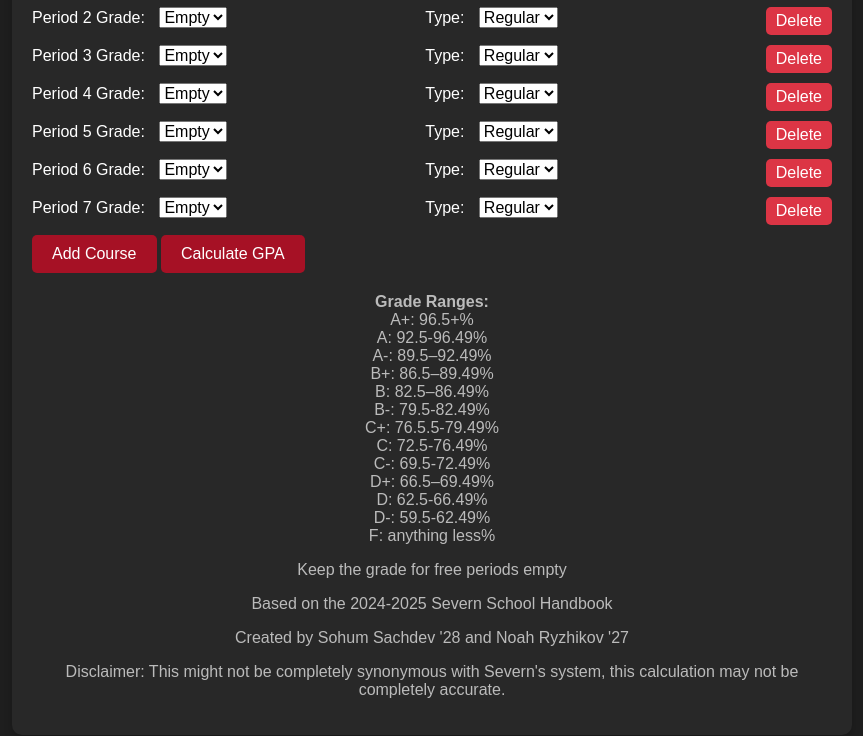
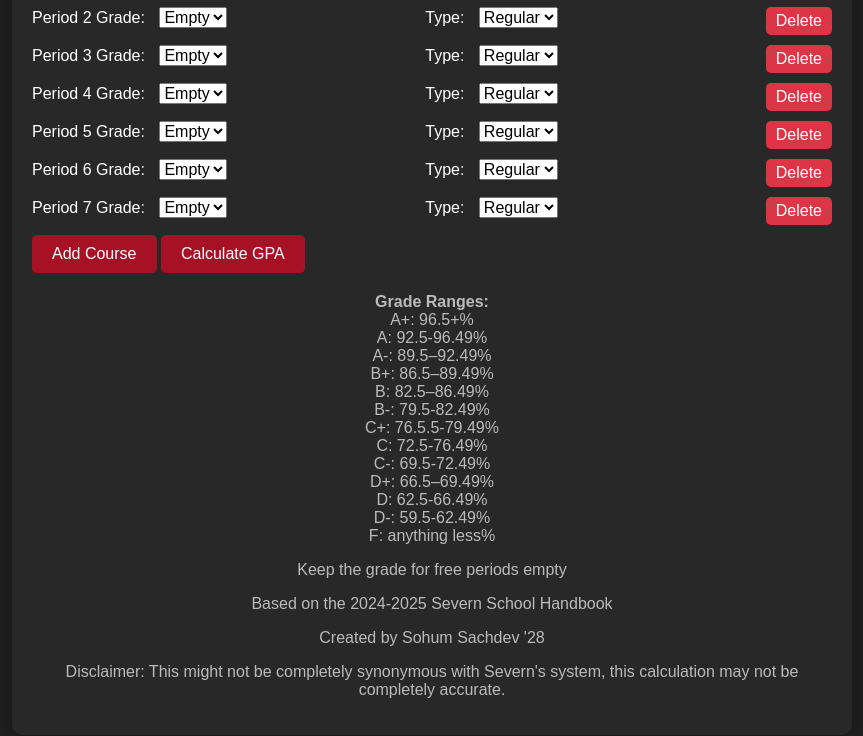
Before and after one commit to sohumsachdev/SevernGPA, a plain HTML site: page index.html in a window 1280 px wide. Shown: the part 300-1036 px from the top of the page, without its empty margins (208-1071 px from the left). Drawn offline with Linux system fonts and the light colour scheme.

Commit message:
Update index.html

```diff
--- a/index.html
+++ b/index.html
@@ -112,7 +112,7 @@
       </div>
       <p>Keep the grade for free periods empty</p>
       <p>Based on the 2024-2025 Severn School Handbook</p>
-      <p>Created by Sohum Sachdev '28 and Noah Ryzhikov '27</p>
+      <p>Created by Sohum Sachdev '28</p>
        <p>Disclaimer: This might not be completely synonymous with Severn's system, this calculation may not be completely accurate.</p>
   </div>
 
```
